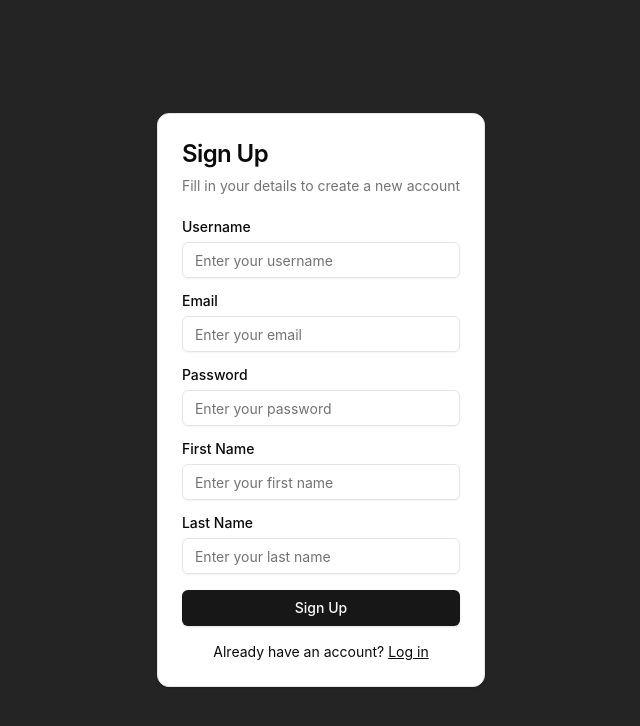
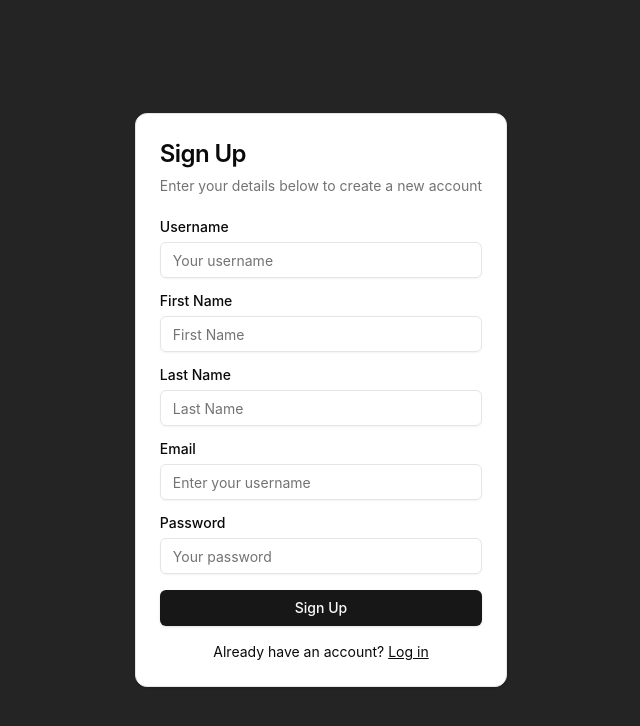
Before and after one commit to ahmeddelattarr/SyntaxSphere, a React (Vite) app in the folder client/: page / in a window 1280 px wide. Shown: the top 726 px of the page, without its empty margins (319-959 px from the left). Built offline with nearby package versions, Linux system fonts and the light colour scheme.

Commit message:
refactor: Sign-up component

```diff
--- a/client/src/components/SignUp.tsx
+++ b/client/src/components/SignUp.tsx
@@ -1,39 +1,65 @@
-import { Button } from '@/components/ui/button';
+import { useState } from "react";
+import { Button } from "./ui/button.tsx";
 import {
   Card,
   CardContent,
   CardDescription,
   CardHeader,
   CardTitle,
-} from '@/components/ui/card';
-import { Input } from '@/components/ui/input';
-import { Label } from '@/components/ui/label';
-import { signUpViaAPI } from '@/db/auth.service';
+} from "./ui/card.tsx";
+import { Input } from "./ui/input";
+import { Label } from "./ui/label";
 
 export default function SignUp() {
+  const [errorMessage, setErrorMessage] = useState<string | null>(null);
+  const [successMessage, setSuccessMessage] = useState<string | null>(null);
+
+  // this is actually not the best way to handle form submission any
   const handleSubmit = async (event: React.FormEvent<HTMLFormElement>) => {
     event.preventDefault();
 
-    const form = event.target as HTMLFormElement;
-    const username = (form.elements.namedItem('username') as HTMLInputElement).value;
-    const email = (form.elements.namedItem('email') as HTMLInputElement).value;
-    const password = (form.elements.namedItem('password') as HTMLInputElement).value;
-    const firstName = (form.elements.namedItem('first_name') as HTMLInputElement).value;
-    const lastName = (form.elements.namedItem('last_name') as HTMLInputElement).value;
+    // eslint-disable-next-line @typescript-eslint/no-explicit-any
+    const username = (event.target as any).username.value;
+    // eslint-disable-next-line @typescript-eslint/no-explicit-any
+    const email = (event.target as any).email.value;
+    // eslint-disable-next-line @typescript-eslint/no-explicit-any
+    const password = (event.target as any).password.value;
+    // eslint-disable-next-line @typescript-eslint/no-explicit-any
+    const firstName = (event.target as any).first_name.value;
+    // eslint-disable-next-line @typescript-eslint/no-explicit-any
+    const lastName = (event.target as any).last_name.value;
 
     try {
-      // Send the data to the signup API
-      const response = await signUpViaAPI({ username, email, password, first_name: firstName, last_name: lastName });
+      const response = await fetch("http://localhost:8000/signup/", {
+        method: "POST",
+        headers: {
+          "Content-Type": "application/json",
+        },
+        body: JSON.stringify({
+          username,
+          email,
+          password,
+          first_name: firstName,
+          last_name: lastName,
+        }),
+      });
 
-      // Store the tokens in localStorage
-      localStorage.setItem('access', response.access);
-      localStorage.setItem('refresh', response.refresh);
+      if (!response.ok) {
+        // Handle errors if the response is not successful
+        const errorData = await response.json();
+        setErrorMessage(errorData.message || "Failed to sign up.");
+        return;
+      }
 
-      // Optionally, you could redirect the user or display a success message here
-      console.log('Signup successful:', response);
+      // If the sign-up is successful, parse the response
+      await response.json();
+      setSuccessMessage("Sign-up successful! You can now log in.");
+      // You can also handle tokens here if needed:
+      // const { refresh, access } = data;
     } catch (error) {
-      console.error('Error during signup:', error);
-      // Optionally, display an error message to the user
+      setErrorMessage(
+        "An error occurred while signing up. Please try again." + error
+      );
     }
   };
 
@@ -42,7 +68,7 @@ export default function SignUp() {
       <CardHeader>
         <CardTitle className="text-2xl">Sign Up</CardTitle>
         <CardDescription>
-          Fill in your details to create a new account
+          Enter your details below to create a new account
         </CardDescription>
       </CardHeader>
       <CardContent>
@@ -53,16 +79,34 @@ export default function SignUp() {
               <Input
                 id="username"
                 type="text"
-                placeholder="Enter your username"
+                placeholder="Your username"
+                required
+              />
+            </div>
+            <div className="grid gap-2">
+              <Label htmlFor="first_name">First Name</Label>
+              <Input
+                id="first_name"
+                type="text"
+                placeholder="First Name"
+                required
+              />
+            </div>
+            <div className="grid gap-2">
+              <Label htmlFor="last_name">Last Name</Label>
+              <Input
+                id="last_name"
+                type="text"
+                placeholder="Last Name"
                 required
               />
             </div>
             <div className="grid gap-2">
               <Label htmlFor="email">Email</Label>
               <Input
-                id="email"
-                type="email"
-                placeholder="Enter your email"
+                id="username"
+                type="text"
+                placeholder="Enter your username"
                 required
               />
             </div>
@@ -71,25 +115,7 @@ export default function SignUp() {
               <Input
                 id="password"
                 type="password"
-                placeholder="Enter your password"
-                required
-              />
-            </div>
-            <div className="grid gap-2">
-              <Label htmlFor="first_name">First Name</Label>
-              <Input
-                id="first_name"
-                type="text"
-                placeholder="Enter your first name"
-                required
-              />
-            </div>
-            <div className="grid gap-2">
-              <Label htmlFor="last_name">Last Name</Label>
-              <Input
-                id="last_name"
-                type="text"
-                placeholder="Enter your last name"
+                placeholder="Your password"
                 required
               />
             </div>
@@ -97,9 +123,19 @@ export default function SignUp() {
               Sign Up
             </Button>
           </div>
+          {errorMessage && (
+            <p className="mt-4 text-center text-sm text-red-600">
+              {errorMessage}
+            </p>
+          )}
+          {successMessage && (
+            <p className="mt-4 text-center text-sm text-green-600">
+              {successMessage}
+            </p>
+          )}
           <div className="mt-4 text-center text-sm">
-            Already have an account?{' '}
-            <a href="#" className="underline">
+            Already have an account?{" "}
+            <a href="/login" className="underline">
               Log in
             </a>
           </div>
```
